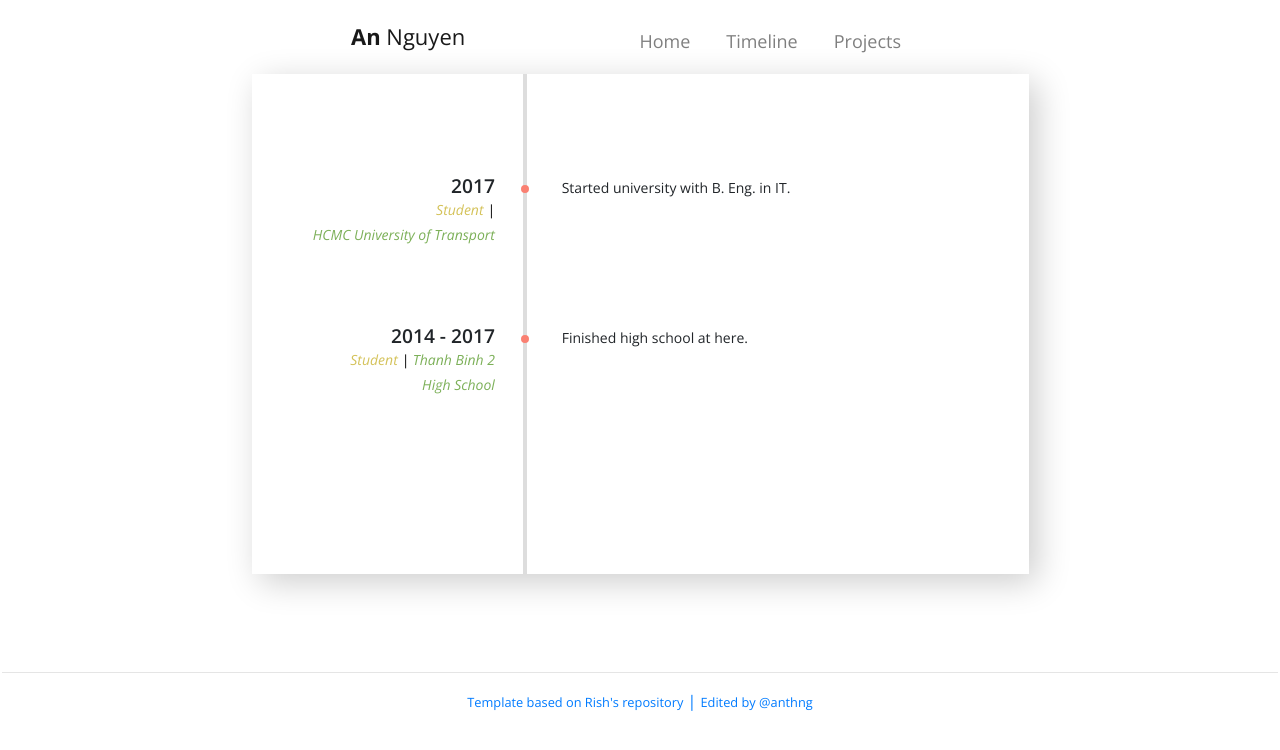
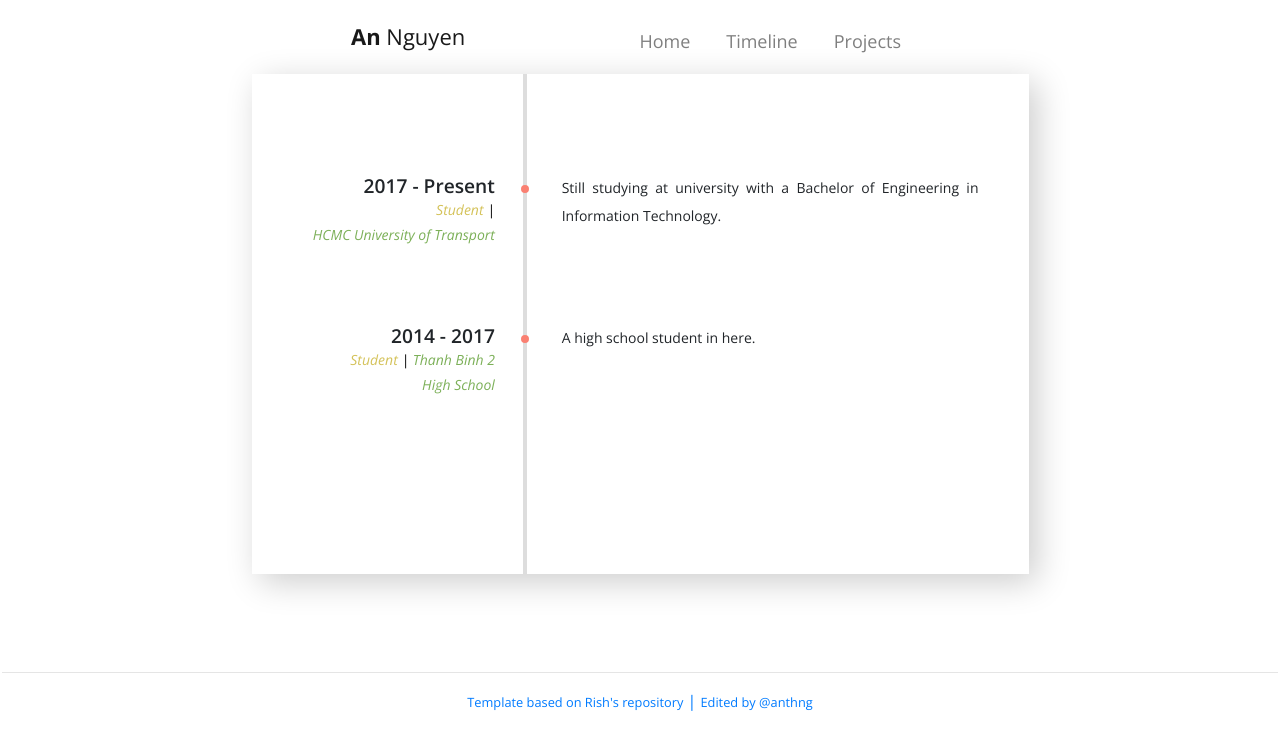
Before and after one commit to anthng/anthng.github.io, a Jekyll site: the page built from timeline.html, in a window 1280 px wide. Shown: the top 750 px of the page. Built offline with Jekyll 4.4.1, drawn with Linux system fonts in a browser that asks for light colours.

Commit message:
update timeline data

```diff
--- a/_data/timeline.yml
+++ b/_data/timeline.yml
@@ -1,13 +1,12 @@
 -
-  time: "2017"
+  time: "2017 - Present"
   title: "Student"
   company:
     name: "<br> HCMC University of Transport"
     url: "https://ut.edu.vn/en/"
   description:
-    text: "Started university with B. Eng. in IT."
+    text: "Still studying at university with a Bachelor of Engineering  in Information Technology."
     items:
-
 
 -
   time: "2014 - 2017"
@@ -16,4 +15,4 @@
     name: "Thanh Binh 2 <br> High School"
     url: "http://thanhbinh2.dongthap.edu.vn"
   description:
-    text: "Finished high school at here."
+    text: "A high school student in here."
```
